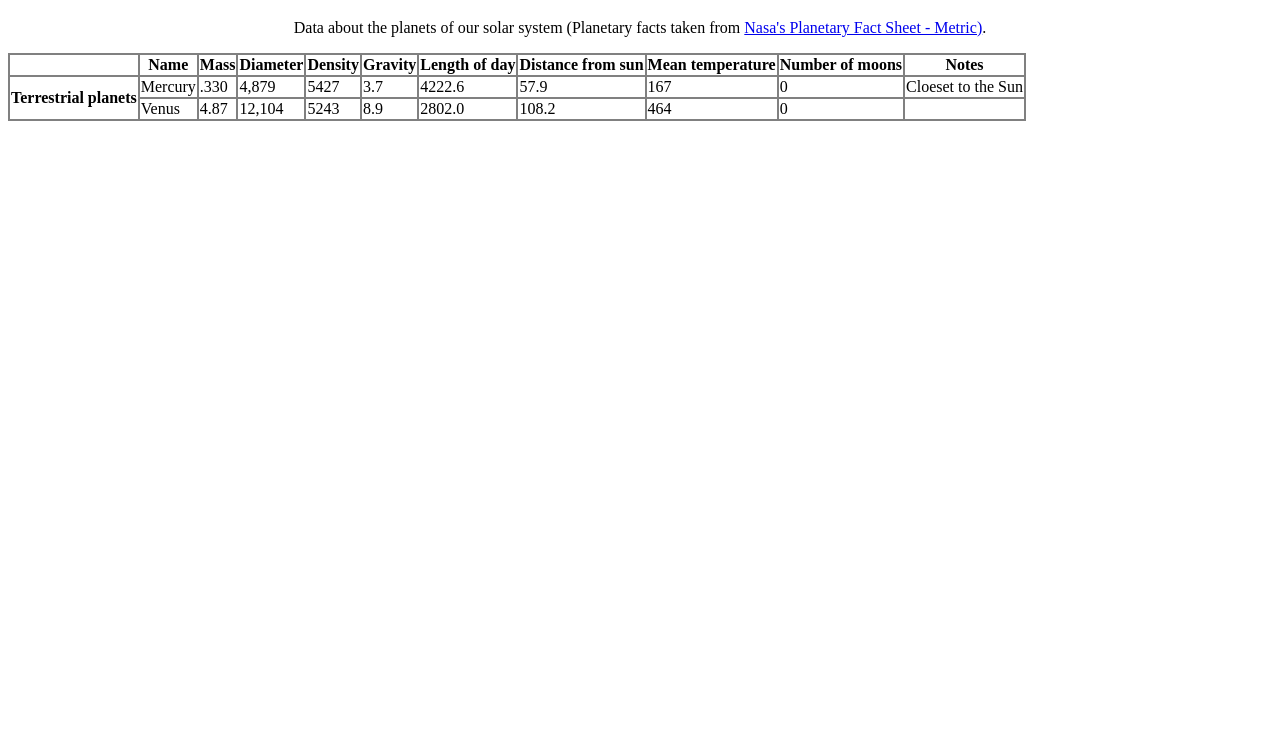
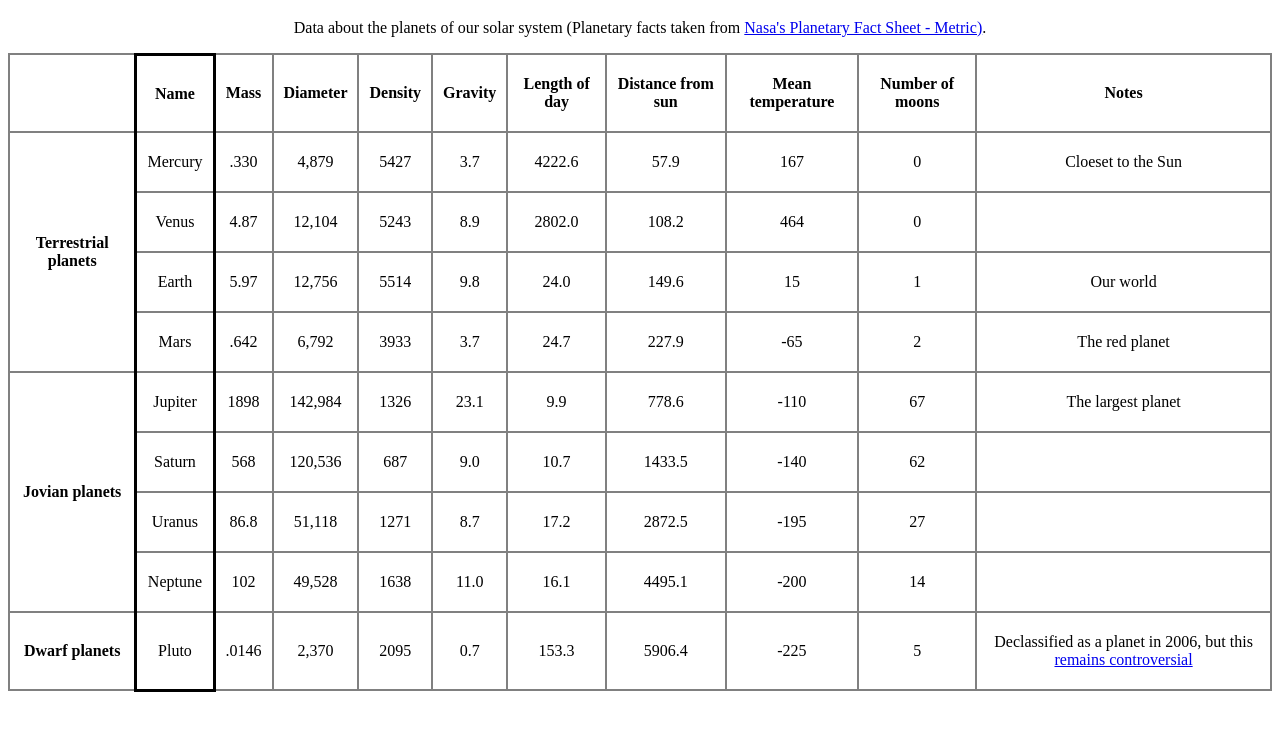
Before and after one commit to itmacleod1995/Planets-data-table, a plain HTML site: page index.html in a window 1280 px wide. Shown: the part 61-792 px from the top of the page. Drawn offline with Linux system fonts and the light colour scheme.

Commit message:
Finish adding data

```diff
--- a/index.html
+++ b/index.html
@@ -18,7 +18,7 @@
     <table>
         <colgroup>
             <col>
-            <col style="border: 1px solid black">
+            <col style="border: 3px solid black">
         </colgroup>
         <thead>
             <tr>
@@ -34,9 +34,10 @@
                 <th>Number of moons</th>
                 <th>Notes</th>
             </tr>
+        </thead>
 
         <tr>
-                <th rowspan="2">Terrestrial planets</th>
+            <th rowspan="4">Terrestrial planets</th>
             <td>Mercury</td>
             <td>.330</td>
             <td>4,879</td>
@@ -61,7 +62,101 @@
             <td>0</td>
             <td></td>
         </tr>
-        </thead>
+
+        <tr>
+            <td>Earth</td>
+            <td>5.97</td>
+            <td>12,756</td>
+            <td>5514</td>
+            <td>9.8</td>
+            <td>24.0</td>
+            <td>149.6</td>
+            <td>15</td>
+            <td>1</td>
+            <td>Our world</td>
+        </tr>
+
+        <tr>
+            <td>Mars</td>
+            <td>.642</td>
+            <td>6,792</td>
+            <td>3933</td>
+            <td>3.7</td>
+            <td>24.7</td>
+            <td>227.9</td>
+            <td>-65</td>
+            <td>2</td>
+            <td>The red planet</td>
+        </tr>
+
+        <tr>
+            <th rowspan="4">Jovian planets</th>
+            <td>Jupiter</td>
+            <td>1898</td>
+            <td>142,984</td>
+            <td>1326</td>
+            <td>23.1</td>
+            <td>9.9</td>
+            <td>778.6</td>
+            <td>-110</td>
+            <td>67</td>
+            <td>The largest planet</td>
+        </tr>
+        <tr>
+            <td>Saturn</td>
+            <td>568</td>
+            <td>120,536</td>
+            <td>687</td>
+            <td>9.0</td>
+            <td>10.7</td>
+            <td>1433.5</td>
+            <td>-140</td>
+            <td>62</td>
+            <td></td>
+        </tr>
+
+        <tr>
+            <td>Uranus</td>
+            <td>86.8</td>
+            <td>51,118</td>
+            <td>1271</td>
+            <td>8.7</td>
+            <td>17.2</td>
+            <td>2872.5</td>
+            <td>-195</td>
+            <td>27</td>
+            <td></td>
+        </tr>
+
+        <tr>
+            <td>Neptune</td>
+            <td>102</td>
+            <td>49,528</td>
+            <td>1638</td>
+            <td>11.0</td>
+            <td>16.1</td>
+            <td>4495.1</td>
+            <td>-200</td>
+            <td>14</td>
+            <td></td>
+        </tr>
+
+        <tr>
+            <th>Dwarf planets</th>
+            <td>Pluto</td>
+            <td>.0146</td>
+            <td>2,370</td>
+            <td>2095</td>
+            <td>0.7</td>
+            <td>153.3</td>
+            <td>5906.4</td>
+            <td>-225</td>
+            <td>5</td>
+            <td>Declassified as a planet in 2006, but this <a href="#" target="_blank">remains controversial</a></td>
+        </tr>
+
+
+
     </table>
 
 </body>
--- a/style.css
+++ b/style.css
@@ -2,8 +2,9 @@ p {
     text-align: center;
 }
 
-table {
+td, th{
     border-collapse: collapse;
+    padding: 20px 10px;
 }
 
 th{
@@ -11,6 +12,12 @@ th{
     font-weight: bold;
 }
 
+
 table td {
     border: 2px solid grey;
+    text-align: center;
 }
+
+table {
+    border-collapse: collapse;
+}
```
Lines whose indentation alone changed are shown as unchanged.
